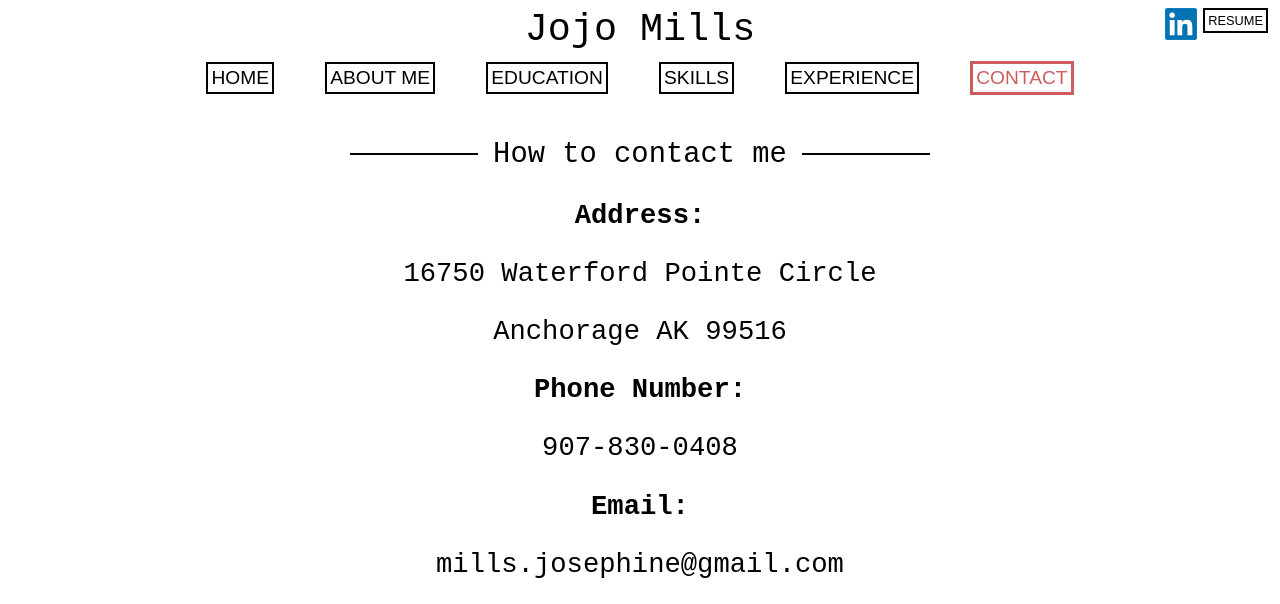
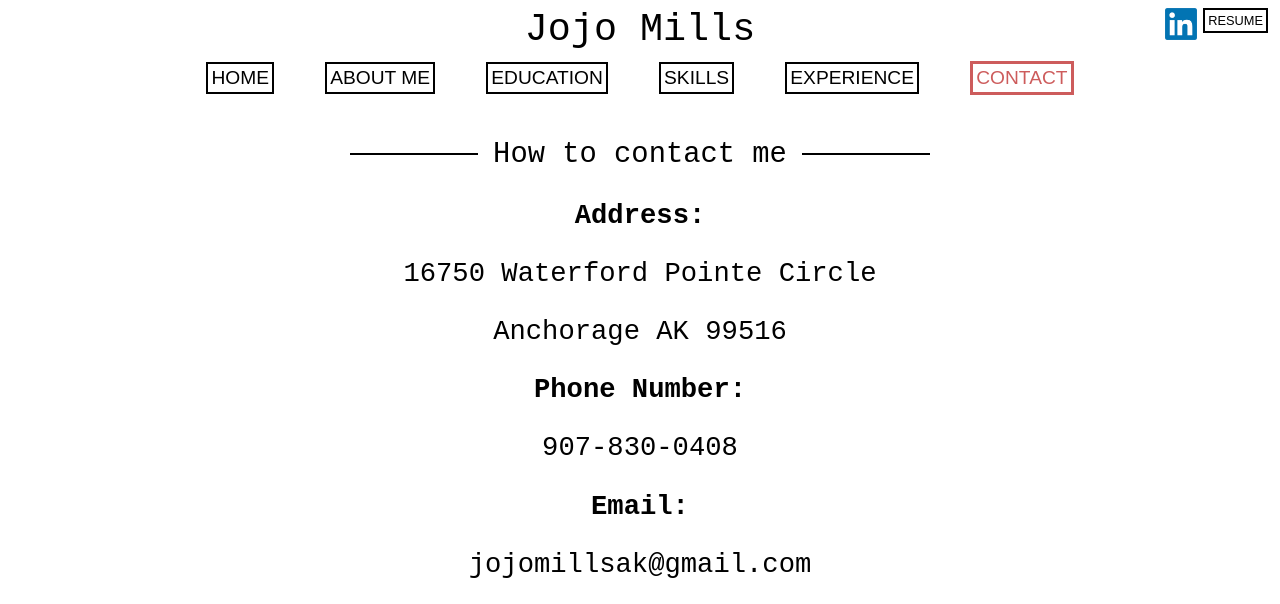
Before and after one commit to jojomills/jojomills.github.io, a plain HTML site: page contact.html in a window 1280 px wide. Shown: the top 604 px of the page. Drawn offline with Linux system fonts and the light colour scheme; grey boxes are pictures that could not be loaded.

Commit message:
updated email

```diff
--- a/contact.html
+++ b/contact.html
@@ -48,7 +48,7 @@
 			<p style="font-weight: bold">Phone Number:</p>
 			<p>907-830-0408</p>
 			<p style="font-weight: bold">Email:</p>
-			<p>mills.josephine@gmail.com</p>
+			<p>jojomillsak@gmail.com</p>
 		</div>  <!-- end contact-info -->
 
 		<div id="extra-pics">
```
